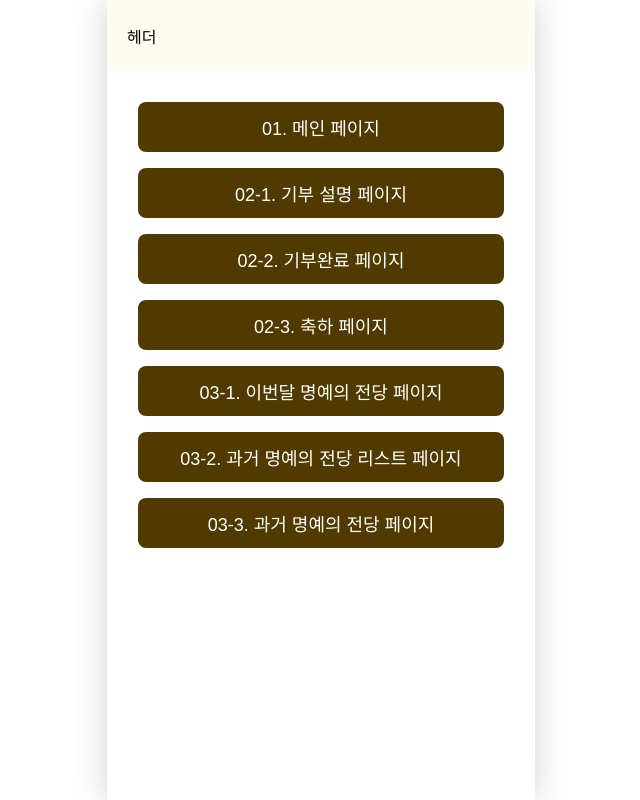
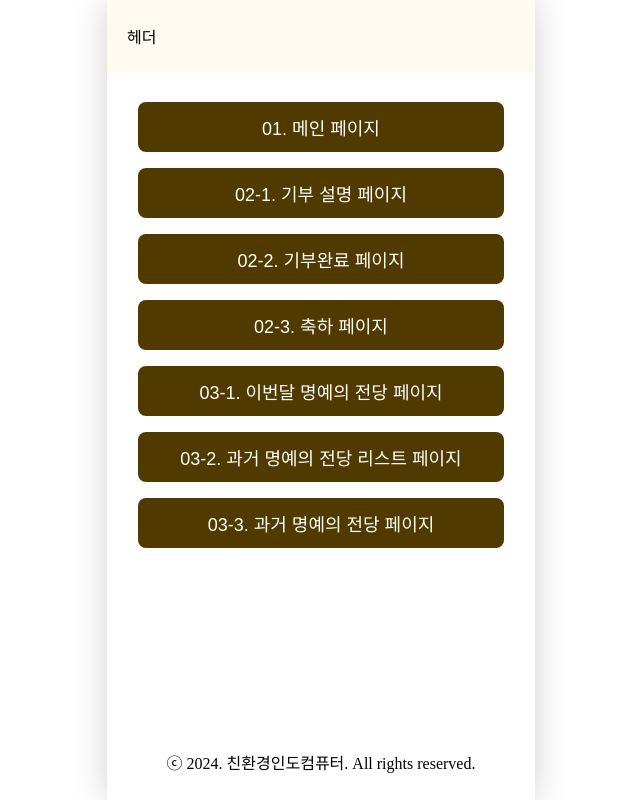
Before and after one commit to 2024-HUFSummer-HACKATHON/EnvIndiaComputer, a React (Create React App) app: page / in a window 1280 px wide. Shown: the whole page, without its empty margins (319-959 px from the left). Built offline with nearby package versions, Linux system fonts and the light colour scheme.

Commit message:
feat: Footer 작업

```diff
--- a/src/styles/Mobile.js
+++ b/src/styles/Mobile.js
@@ -6,9 +6,11 @@ const Container=styled.div`
     justify-content:center;
     align-items:center;
     overflow: auto;
+    height: 100vh; /* Container가 뷰포트의 전체 높이를 차지하도록 설정 */
 `;
 
 const Content=styled.div`
+    position: relative; /* Footer를 절대 위치시키기 위해 Content를 상대 위치로 설정 */
     width:100%;
     max-width:428px;
     min-height:100vh;
@@ -18,7 +20,6 @@ const Content=styled.div`
     //padding-bottom: 260px; //footer높이만큼 패딩 줘야함. 그래야 내용 다보임.
 `;
 
-// 01.home Header
 const Header=styled.div`
     display:flex;
     align-items:center;
@@ -28,7 +29,22 @@ const Header=styled.div`
     background-color: #FFFBF1;
     margin-bottom: 30px;
 `;
+const Footer=styled.div`
+    position: absolute; /* Footer를 절대 위치로 설정 */
+    bottom: 0; /* Footer를 Content의 맨 아래에 위치시킴 */
+    width: 100%;
+    display:flex;
+    align-items:center;
+    justify-content:space-between;
+    padding-bottom: 26px;
+    margin-top: auto;
 
+`
+const Text=styled.div`
+    width: 100%;
+    text-align: center;
+
+`
 
 
 const Mobile=()=>{
@@ -40,6 +56,11 @@ const Mobile=()=>{
                         헤더
                     </Header>
                     <Outlet />
+                    <Footer>
+                        <Text>
+                            ⓒ 2024. 친환경인도컴퓨터. All rights reserved.
+                        </Text>
+                    </Footer>
                 </Content>
             </Container>
         </>
```
